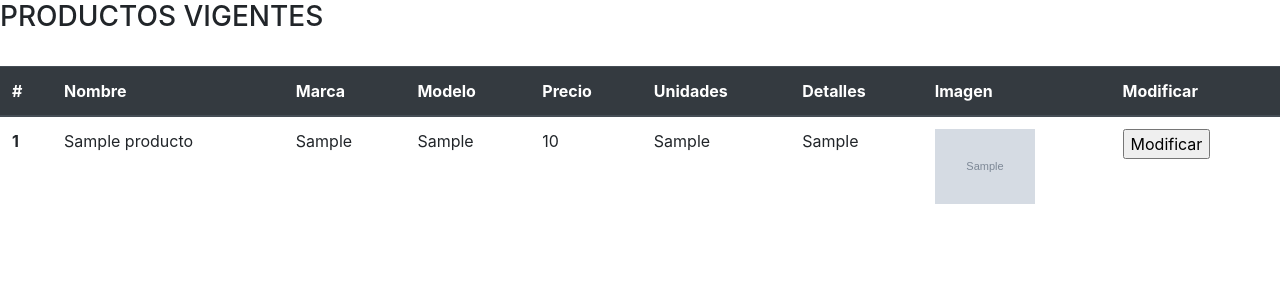
After one commit to JuicyWtff/tecweb, a PHP site: page /get_productos_vigentes_v2.php in a window 1280 px wide. The commit adds this page. Shown: the top 300 px of the page. Run offline with PHP 8.4, Linux system fonts and the light colour scheme; tables that the repository leaves empty or names only in its code hold one stand-in row (values such as "Sample post"); grey boxes marked "Sample" are stand-in pictures.

Commit message:
Se realizó ejercicio sobre los archivos de tablas de productos para modificar y enviar datos al formulario.

```diff
--- /dev/null
+++ b/practicas/p10/get_productos_vigentes_v2.php
@@ -0,0 +1,95 @@
+<!DOCTYPE html PUBLIC "-//W3C//DTD XHTML 1.1//EN"
+"http://www.w3.org/TR/xhtml11/DTD/xhtml11.dtd">
+<html xmlns="http://www.w3.org/1999/xhtml" xml:lang="es">
+<?php
+    @$link = new mysqli('localhost', 'root', 'Capulin10', 'marketzone');
+
+    if ($link->connect_errno) {
+        die('Falló la conexión: '.$link->connect_error.'<br/>');
+    }
+
+    if ( $result = $link->query("SELECT * FROM productos WHERE eliminado = 0") ) {
+        $row = $result->fetch_all(MYSQLI_ASSOC);
+        $result->free();
+    }
+
+    $link->close();
+?>
+    <head>
+        <meta http-equiv="Content-Type" content="text/html; charset=UTF-8" />
+        <title>Productos Vigentes</title>
+        <link rel="stylesheet" href="https://stackpath.bootstrapcdn.com/bootstrap/4.3.1/css/bootstrap.min.css" integrity="sha384-ggOyR0iXCbMQv3Xipma34MD+dH/1fQ784/j6cY/iJTQUOhcWr7x9JvoRxT2MZw1T" crossorigin="anonymous">
+
+        <script>
+            function enviarParaModificar() {
+                // Se obtiene el id de la fila donde está el botón presionado
+                var rowId = event.target.parentNode.parentNode.id;
+
+                // Se obtienen los datos de la fila que tienen la clase "row-data"
+                var data = document.getElementById(rowId).querySelectorAll(".row-data");
+
+                //Se extrae el texto de cada celda
+                var id       = rowId; // El ID de la fila es el ID del producto
+                var nombre   = data[0].innerHTML;
+                var marca    = data[1].innerHTML;
+                var modelo   = data[2].innerHTML;
+                var precio   = data[3].innerHTML;
+                var unidades = data[4].innerHTML;
+                var detalles = data[5].innerHTML;
+
+
+                alert(`Datos capturados:\nID: ${id}\nNombre: ${nombre}`);
+
+                // Se construye la URL y se redirige (como lo hace send2form)
+                var urlFormulario = "formulario_productos_v2.php";
+                var params = `?id=${encodeURIComponent(id)}` +
+                             `&nombre=${encodeURIComponent(nombre)}` +
+                             `&marca=${encodeURIComponent(marca)}` +
+                             `&modelo=${encodeURIComponent(modelo)}` +
+                             `&precio=${encodeURIComponent(precio)}` +
+                             `&unidades=${encodeURIComponent(unidades)}` +
+                             `&detalles=${encodeURIComponent(detalles)}`;
+
+                window.location.href = urlFormulario + params;
+            }
+        </script>
+    </head>
+    <body>
+        <h3>PRODUCTOS VIGENTES</h3>
+        <br/>
+        <?php if( !empty($row) ) : ?>
+            <table class="table">
+                <thead class="thead-dark">
+                    <tr>
+                    <th scope="col">#</th>
+                    <th scope="col">Nombre</th>
+                    <th scope="col">Marca</th>
+                    <th scope="col">Modelo</th>
+                    <th scope="col">Precio</th>
+                    <th scope="col">Unidades</th>
+                    <th scope="col">Detalles</th>
+                    <th scope="col">Imagen</th>
+                    <th scope="col">Modificar</th>
+                    </tr>
+                </thead>
+                <tbody>
+                    <?php foreach($row as $value) : ?>
+                        <tr id="<?= $value['id'] ?>">
+                            <th scope="row"><?= $value['id'] ?></th>
+                            <td class="row-data"><?= $value['nombre'] ?></td>
+                            <td class="row-data"><?= $value['marca'] ?></td>
+                            <td class="row-data"><?= $value['modelo'] ?></td>
+                            <td class="row-data"><?= $value['precio'] ?></td>
+                            <td class="row-data"><?= $value['unidades'] ?></td>
+                            <td class="row-data"><?= $value['detalles'] ?></td>
+                            <td><img src="<?= $value['imagen'] ?>" width="100px"></td>
+                            <td><input type="button" value="Modificar" onclick="enviarParaModificar()"/></td>
+                        </tr>
+                    <?php endforeach; ?>
+                </tbody>
+            </table>
+        <?php else : ?>
+            <p>No hay productos vigentes para mostrar.</p>
+        <?php endif; ?>
+    </body>
+</html>
```
Also changed, not shown: practicas/p10/formulario_productos_v2.php (renamed from practicas/p10/formulario_productos.html, +21 -48 lines), practicas/p10/get_productos_xhtml_v2.php (added, +103 -0 lines).
